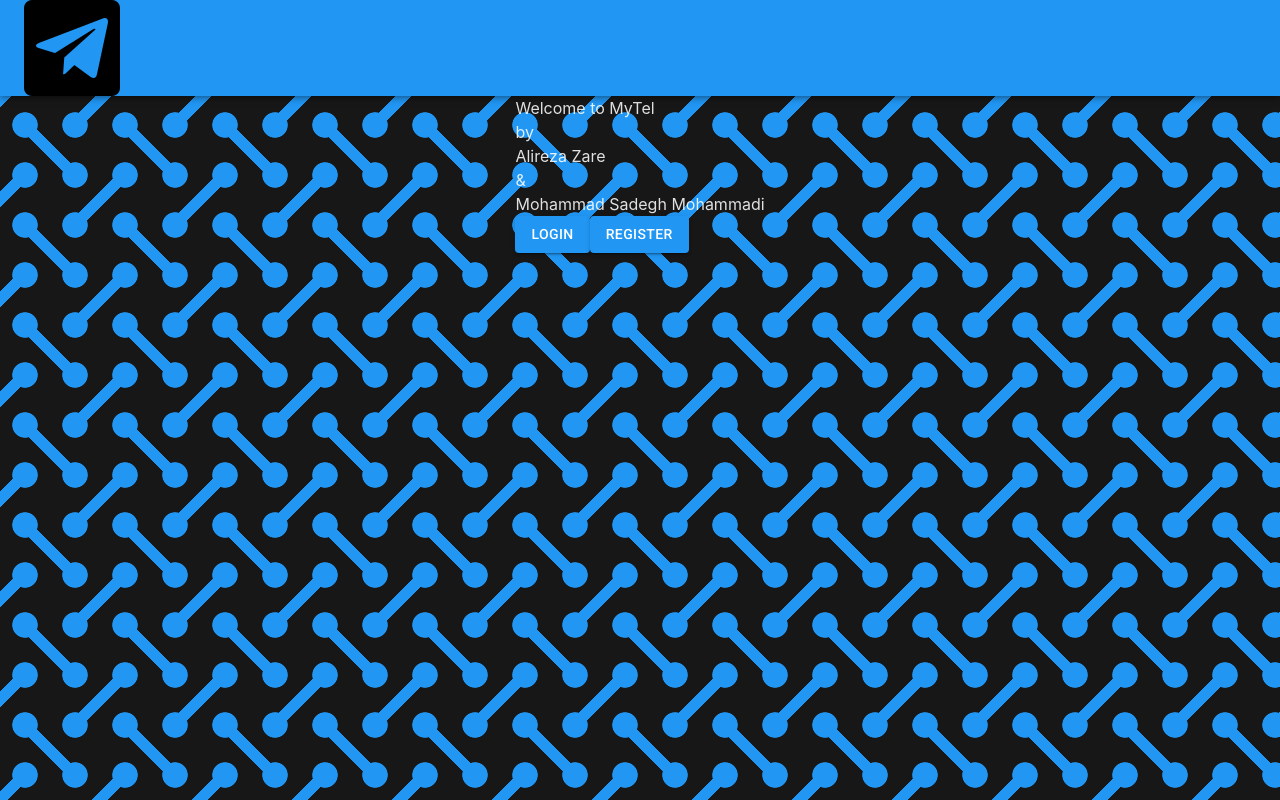
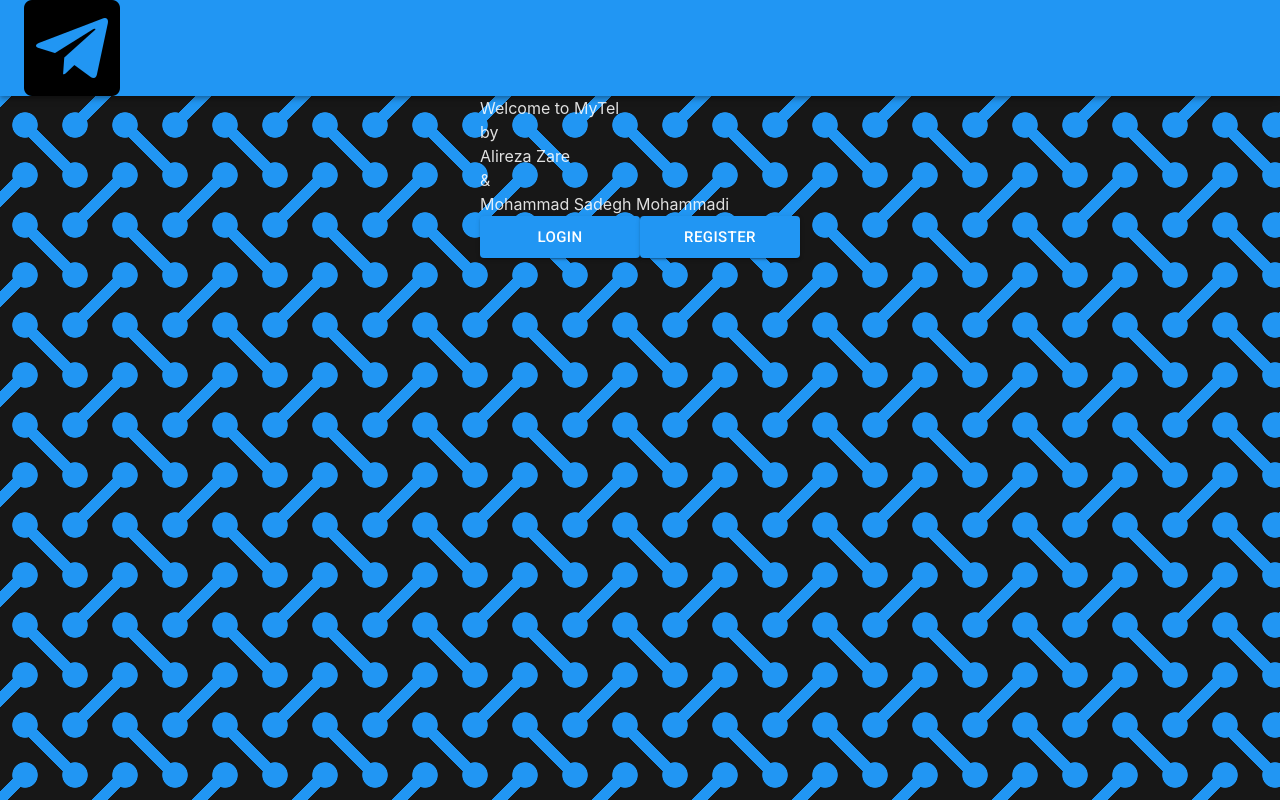
Before and after one commit to azare242/TelegramClone, a React (Vite) app in the folder frontend/: page / in a window 1280 px wide. Built offline with nearby package versions, Linux system fonts and the light colour scheme.

Commit message:
Ghix button

```diff
--- a/frontend/src/Pages/Home.tsx
+++ b/frontend/src/Pages/Home.tsx
@@ -28,10 +28,10 @@
     </div>
     <div className="w-[75%] flex items-center justify-center gap-5">
       <Link to="/login">
-        <Button variant="contained"> {languageConfig.login} </Button>
+        <Button variant="contained" size={`large`} sx={{width: "10rem"}}> {languageConfig.login} </Button>
       </Link>
       <Link to="/signup">
-        <Button variant="contained"> {languageConfig.signup} </Button>
+        <Button variant="contained" size={`large`} sx={{width: "10rem"}}> {languageConfig.signup} </Button>
       </Link>
     </div>
 
```
